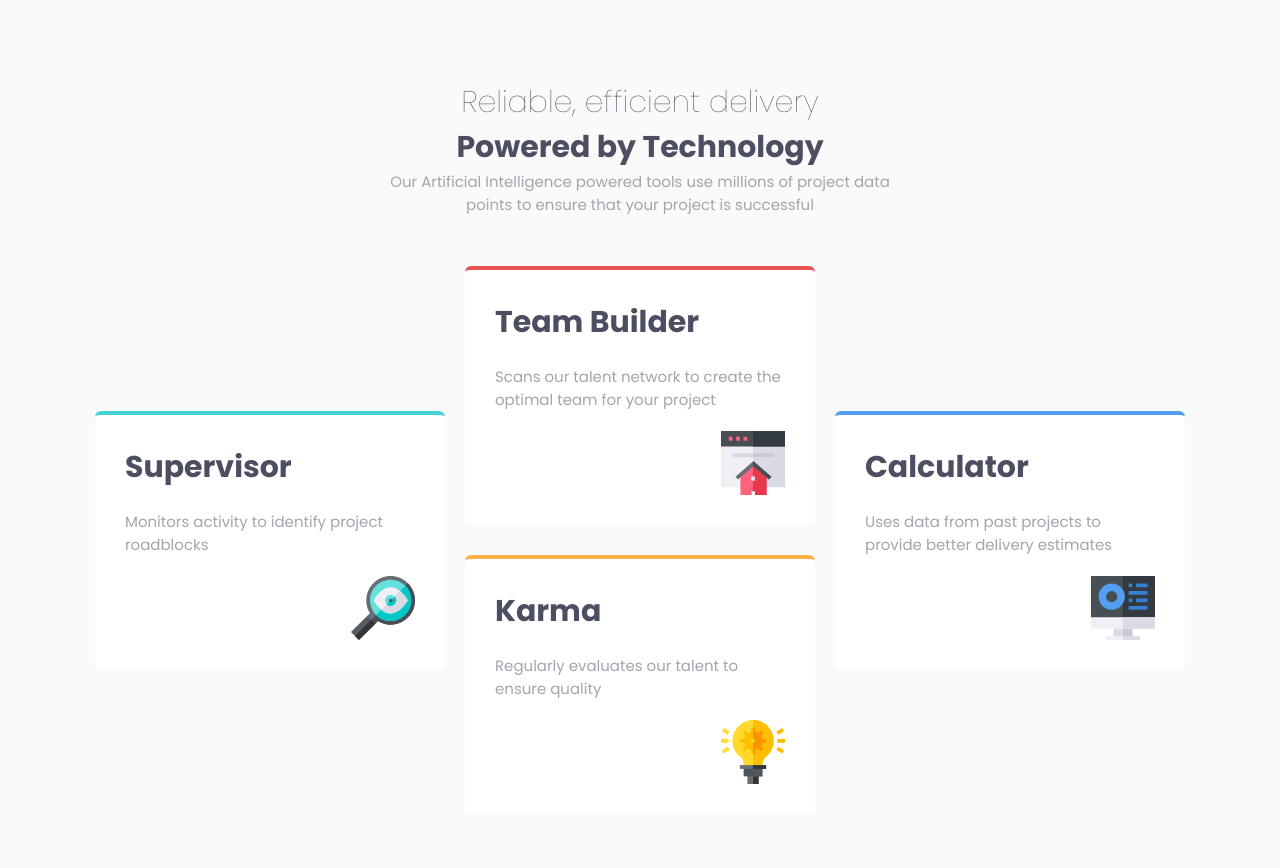
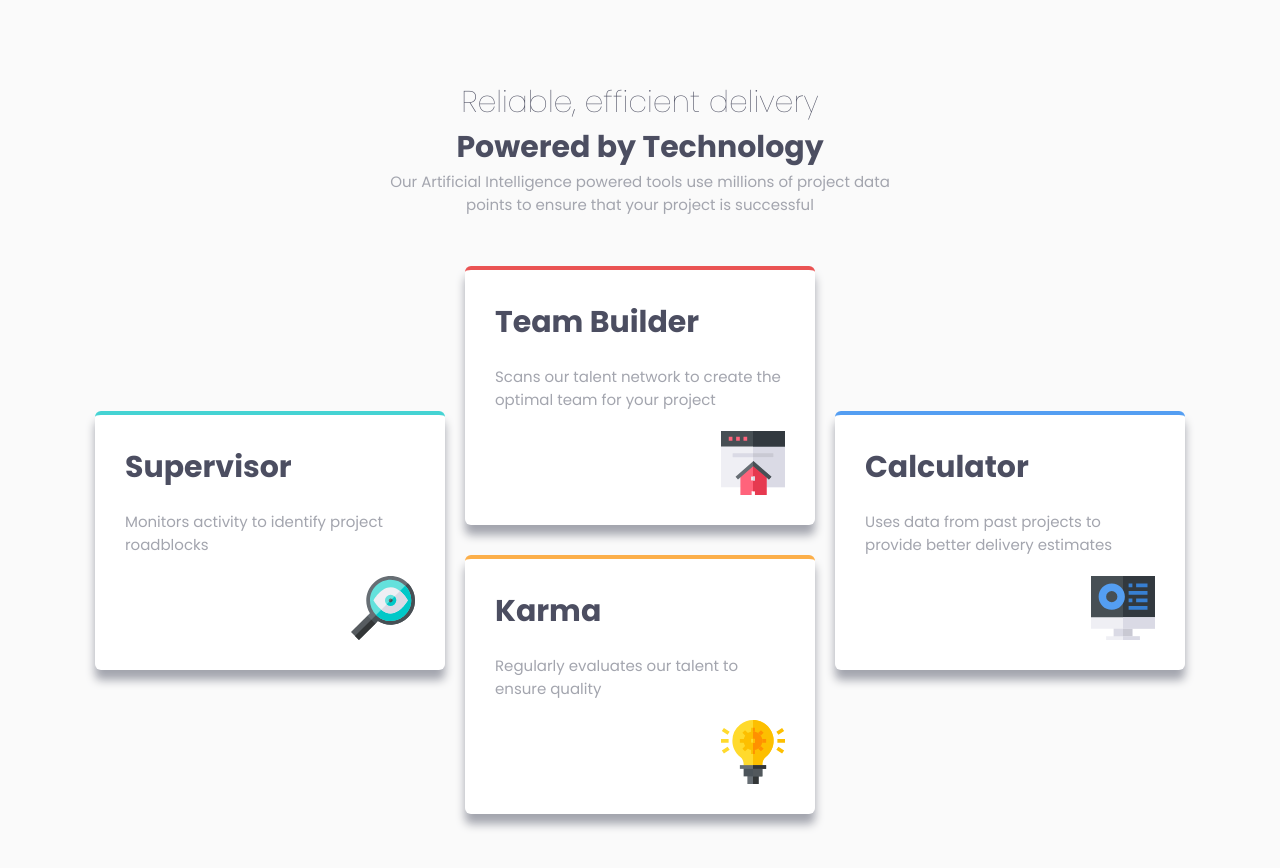
Before and after one commit to andersongomes001/frontendmentor-Four-card-feature-section, a plain HTML site: page index.html in a window 1280 px wide. Drawn offline with Linux system fonts and the light colour scheme.

Commit message:
add box-shadow in card

```diff
--- a/style.css
+++ b/style.css
@@ -97,6 +97,7 @@ main{
     margin-bottom: 10px;
     border-radius: 6px;
     padding: 30px;
+    box-shadow: 0px 10px 10px 0px var(--color-neutral-grayish-blue);
 }
 
 .card > img {
```
